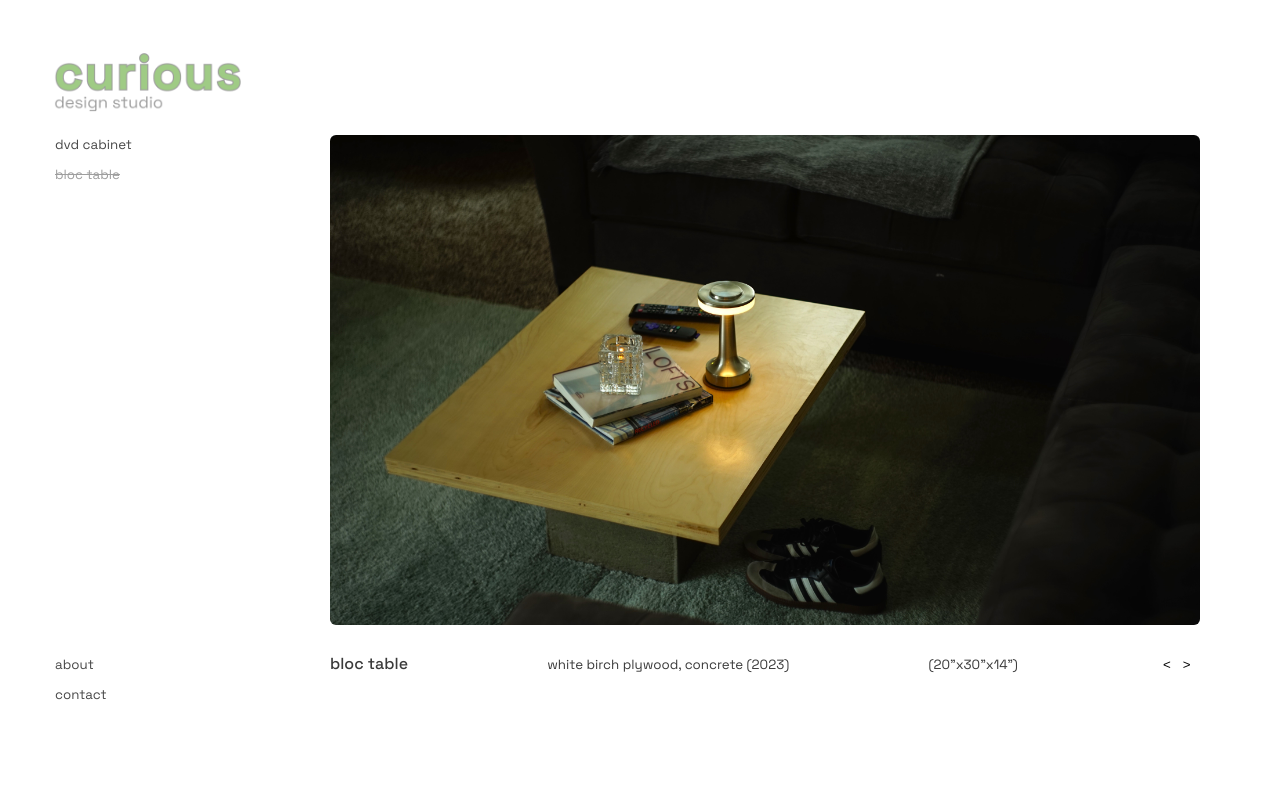
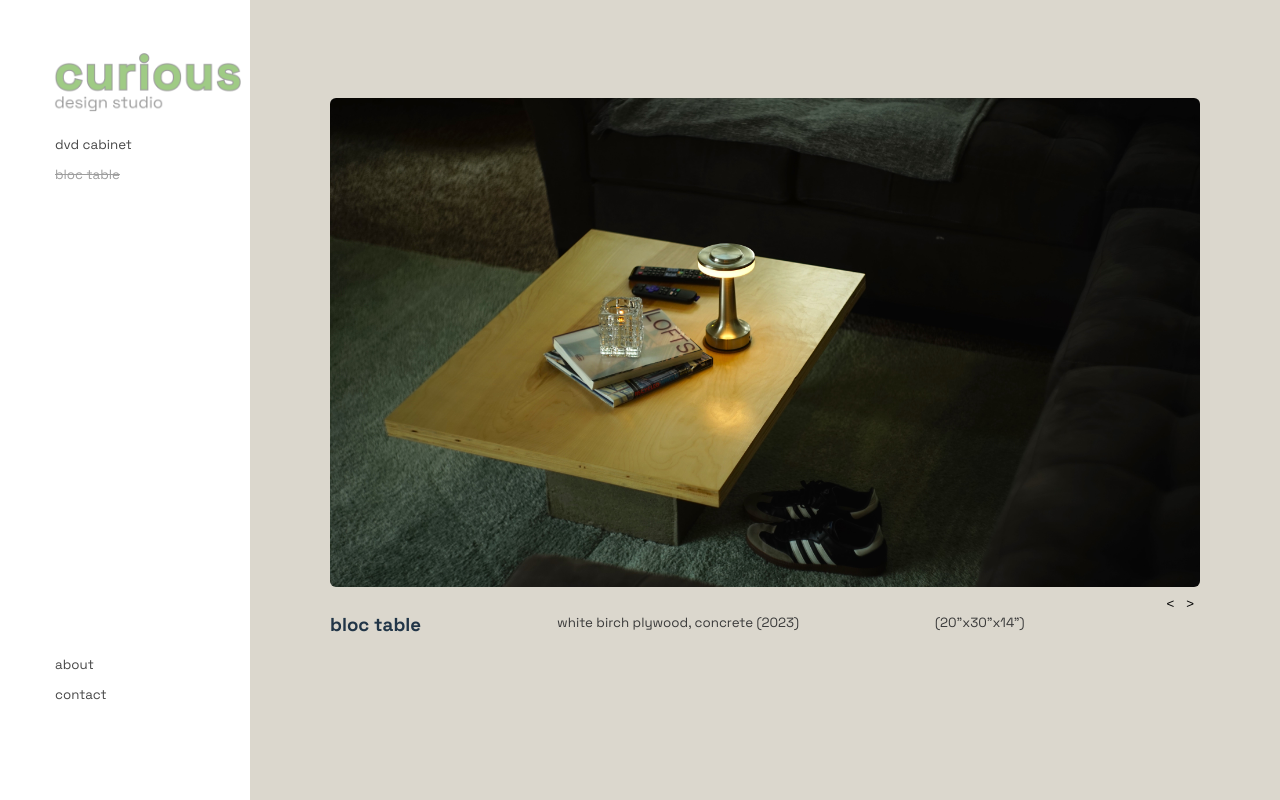
Before and after one commit to ecolijah/curious-design, a Vue app: page / in a window 1280 px wide. Built offline with nearby package versions, Linux system fonts and the light colour scheme.

Commit message:
caption fixed

```diff
--- a/src/components/Controller.vue
+++ b/src/components/Controller.vue
@@ -177,7 +177,7 @@ function toggleView(option) {
         display: flex;
         justify-content: center;
         align-items: center;
-        /* background-color: brown; */
+        background-color: rgb(219, 215, 205);
     }
     ul {
         display: flex;
--- a/src/components/pieces/BlocTable.vue
+++ b/src/components/pieces/BlocTable.vue
@@ -38,20 +38,17 @@ function traverse(option) {
                 <img v-show="selectedIndex==3"src="./piece-assets/bloc-table/3.JPG" alt="bloc-table">
                 <img v-show="selectedIndex==4"src="./piece-assets/bloc-table/4.JPG" alt="bloc-table">
             </div>
-        </div>
-
-        <div class="nav">
+            <div class="caption">
                 <h3>bloc table</h3>
                 <h5>white birch plywood, concrete         (2023)</h5>
                 <h5>(20"x30"x14")</h5>
-
                 <div>
                     <button @click="traverse(1)"><</button>
                     <button @click="traverse(0)">></button>
                 </div>
+            </div>
+        </div>
 
-
-        </div>
 
     </div>
 
@@ -70,8 +67,17 @@ function traverse(option) {
         min-height: 65vh;
         max-height: 65vh;
         /* background-color: yellowgreen; */
-        align-items: center;
+        align-items: flex-start;
         justify-content: center;
+        flex-direction: column;
+        width: 100%;
+    }
+
+    .caption {
+        display: flex;
+        width: inherit;
+        justify-content: space-between;
+        /* background-color: aqua; */
     }
 
     .container {
@@ -92,7 +98,6 @@ function traverse(option) {
     justify-content: center;
     max-width: 2000px;
     max-height: 65vh; /* Set max-height to the height of image-spacer */
-    overflow: hidden; /* Ensures the image doesn't overflow its container */
     }
 
     .image-container img {
```
Lines whose indentation alone changed are shown as unchanged.
